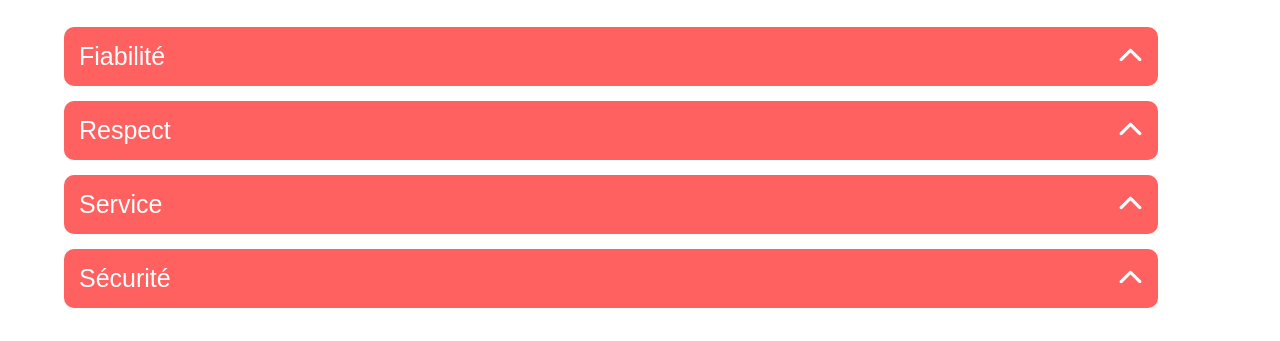
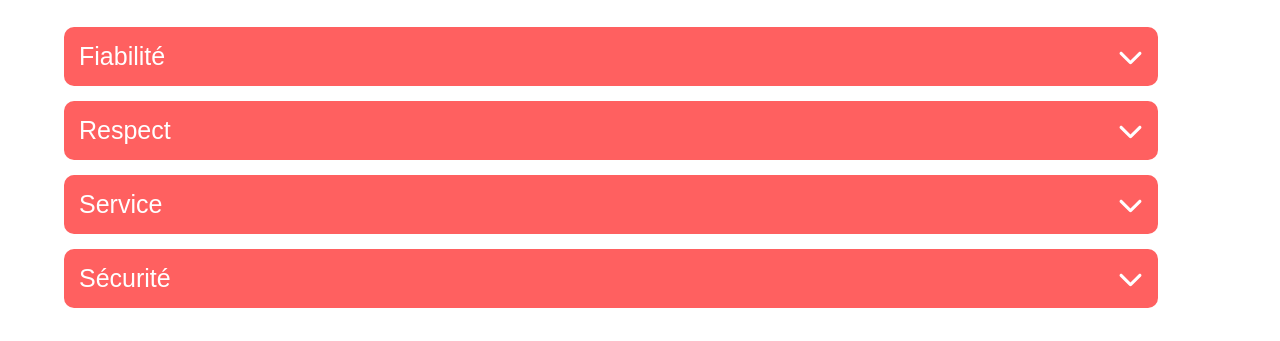
Before and after one commit to Zrtehhz/Project-8-, a React (Create React App) app: page /about in a window 1280 px wide. Shown: the part 333-674 px from the top of the page. Built offline with nearby package versions, Linux system fonts and the light colour scheme.

Commit message:
update commit

```diff
--- a/src/components/collapse/collapse.css
+++ b/src/components/collapse/collapse.css
@@ -40,19 +40,14 @@ footer {
 }
 
 
-
-.collapse-content {
-  transition: max-height 0.3s ease-out, opacity 0.3s ease;
-  max-height: 0;
-  opacity: 0;
-  overflow: hidden;
+.IconeCollapse {
+  transform: rotate(0deg);
+  transition: transform 0.3s ease;
 }
 
-.collapse-content.open {
-  opacity: 1;
-  max-height: 500px; /* Adjust this value based on your content's size */
+.IconeCollapse.rotate {
+  transform: rotate(180deg);
 }
-
 
 
 
--- a/src/components/collapse/collapse.jsx
+++ b/src/components/collapse/collapse.jsx
@@ -1,7 +1,7 @@
 import React, { useState } from 'react';
 import './collapse.css';
 import { FontAwesomeIcon } from '@fortawesome/react-fontawesome';
-import { faChevronUp, faChevronDown } from '@fortawesome/free-solid-svg-icons';
+import {  faChevronDown } from '@fortawesome/free-solid-svg-icons';
 
 //  Props title et content
 function Collapse({ title, content }) {
@@ -30,12 +30,15 @@ function Collapse({ title, content }) {
     <div className='DivMain'>
       <button className='openCollapse' onClick={() => setIsOpen(!isOpen)}>
         <span className="buttonText">{title}</span>
-        <FontAwesomeIcon className={`IconeCollapse ${isOpen ? 'rotate' : ''}`} icon={isOpen ? faChevronDown : faChevronUp} />
+        <FontAwesomeIcon className={`IconeCollapse ${isOpen ? 'rotate' : ''}`}
+                icon={faChevronDown} />
+
       </button>
 
       {isOpen && renderContent()}
     </div>
   );
+
 }
 
 export default Collapse;
```
Also changed, not shown: src/components/carousel/carousel.jsx (+7 -1 lines).
